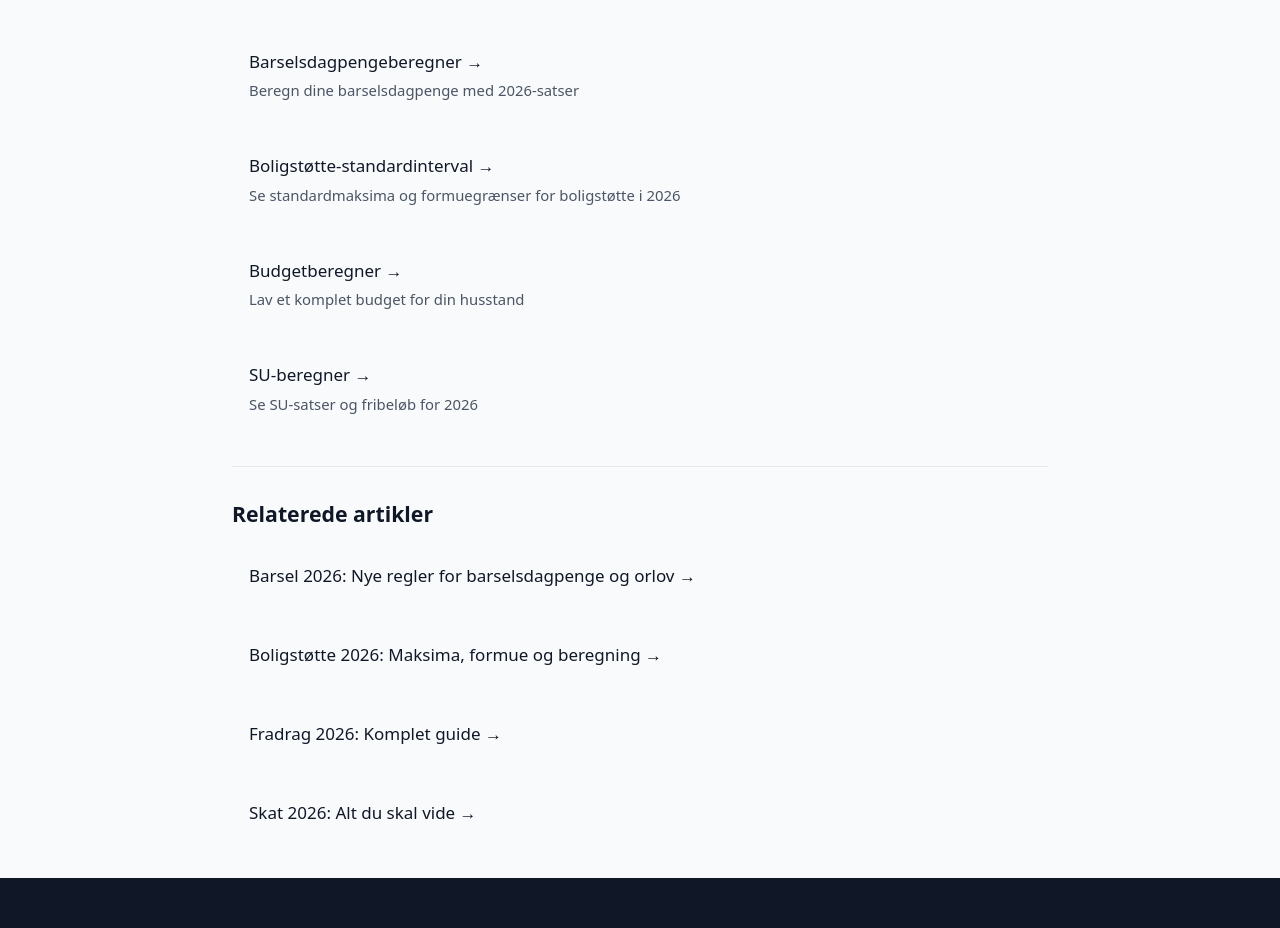
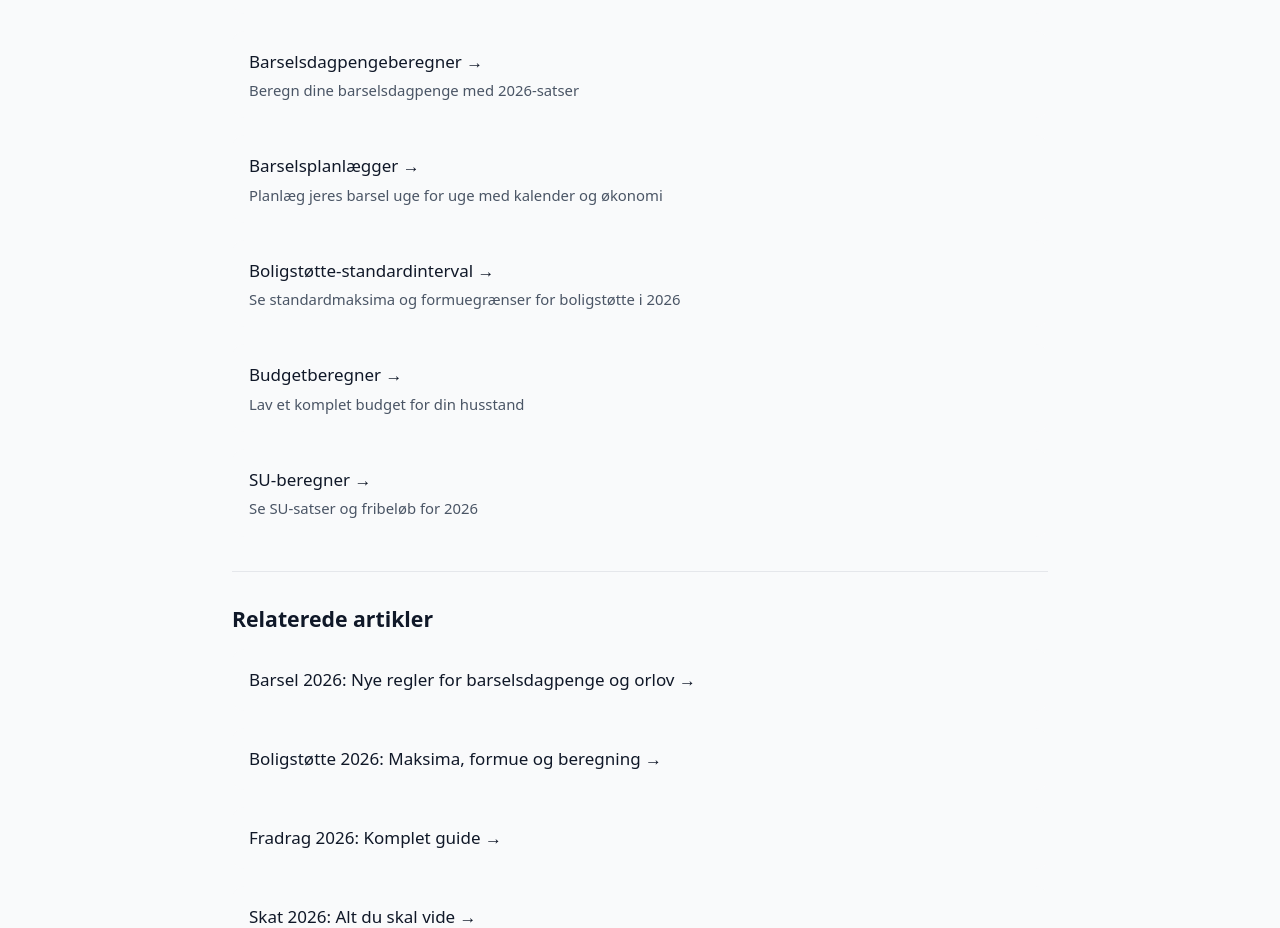
Before and after one commit to mahope/beregner-dk, a Next.js app: page /blog/boernepenge-2026-satser-og-regler in a window 1280 px wide. Shown: the part 5000-5928 px from the top of the page. Built offline with nearby package versions, Linux system fonts and the light colour scheme.

Commit message:
Link til barselsplanlæggeren fra barselsindholdet
De eksisterende barselssider er der, hvor forældre allerede leder, så
de skal pege videre til planlæggeren.

```diff
--- a/src/app/barselsdagpenge/page.tsx
+++ b/src/app/barselsdagpenge/page.tsx
@@ -49,6 +49,9 @@ export default async function BarselPage() {
             <p className="font-semibold text-blue-900 dark:text-blue-200">Vil du se den korte version af reglerne?</p>
             <p className="mt-2 text-blue-800 dark:text-blue-300">
               Læs <Link href="/blog/barsel-2026-regler-og-satser" className="font-medium underline">barsel 2026-guiden</Link> med sats, perioder, overdragelse og ansøgningsfrister.
+            </p>
+            <p className="mt-2 text-blue-800 dark:text-blue-300">
+              Skal I fordele ugerne? Brug <Link href="/barselsplanlaegger" className="font-medium underline">barselsplanlæggeren</Link> med kalender, økonomi og besked til arbejdsgiveren.
             </p>
             <p className="mt-3 text-xs text-blue-700 dark:text-blue-400">
               Kilde: <a href={BARSEL_2026.source} className="underline">Borger.dk</a>, verificeret {BARSEL_2026.verifiedAt}.
--- a/src/app/blog/barsel-2026-regler-og-satser/page.tsx
+++ b/src/app/blog/barsel-2026-regler-og-satser/page.tsx
@@ -222,7 +222,7 @@ export default function BarselGuidePage() {
 
         <h2>Planlægning af barsel</h2>
         <ul>
-          <li><strong>Planlæg tidligt:</strong> Lav en barselsplan med din partner og arbejdsgiver.</li>
+          <li><strong>Planlæg tidligt:</strong> Lav en barselsplan med din partner og arbejdsgiver – fx i vores <Link href="/barselsplanlaegger" className="text-blue-600 hover:underline">barselsplanlægger</Link>, der viser uger, frister og økonomi.</li>
           <li><strong>Tjek overenskomsten:</strong> Den aftaler, om du har løn under barsel.</li>
           <li><strong>Fordel øremærket orlov:</strong> Reserver de {BARSEL_2026.earmarkedWeeks} uger til den rigtige forælder.</li>
           <li><strong>Beregn økonomien:</strong> Brug vores <Link href="/barselsdagpenge" className="text-blue-600 hover:underline">barselsdagpenge-beregner</Link> som et vejledende estimat.</li>
--- a/src/app/blog/boernepenge-2026-satser-og-regler/page.tsx
+++ b/src/app/blog/boernepenge-2026-satser-og-regler/page.tsx
@@ -317,6 +317,10 @@ export default function Boernepenge2026Page() {
             <span className="font-medium text-gray-900 dark:text-white">Barselsdagpengeberegner →</span>
             <p className="text-sm text-gray-600 dark:text-gray-400 mt-1">Beregn dine barselsdagpenge med 2026-satser</p>
           </Link>
+          <Link href="/barselsplanlaegger" className="block p-4 bg-gray-50 dark:bg-gray-800 rounded-lg hover:bg-gray-100 dark:hover:bg-gray-700 transition-colors">
+            <span className="font-medium text-gray-900 dark:text-white">Barselsplanlægger →</span>
+            <p className="text-sm text-gray-600 dark:text-gray-400 mt-1">Planlæg jeres barsel uge for uge med kalender og økonomi</p>
+          </Link>
           <Link href="/boligstoette" className="block p-4 bg-gray-50 dark:bg-gray-800 rounded-lg hover:bg-gray-100 dark:hover:bg-gray-700 transition-colors">
              <span className="font-medium text-gray-900 dark:text-white">Boligstøtte-standardinterval →</span>
             <p className="text-sm text-gray-600 dark:text-gray-400 mt-1">Se standardmaksima og formuegrænser for boligstøtte i 2026</p>
```
